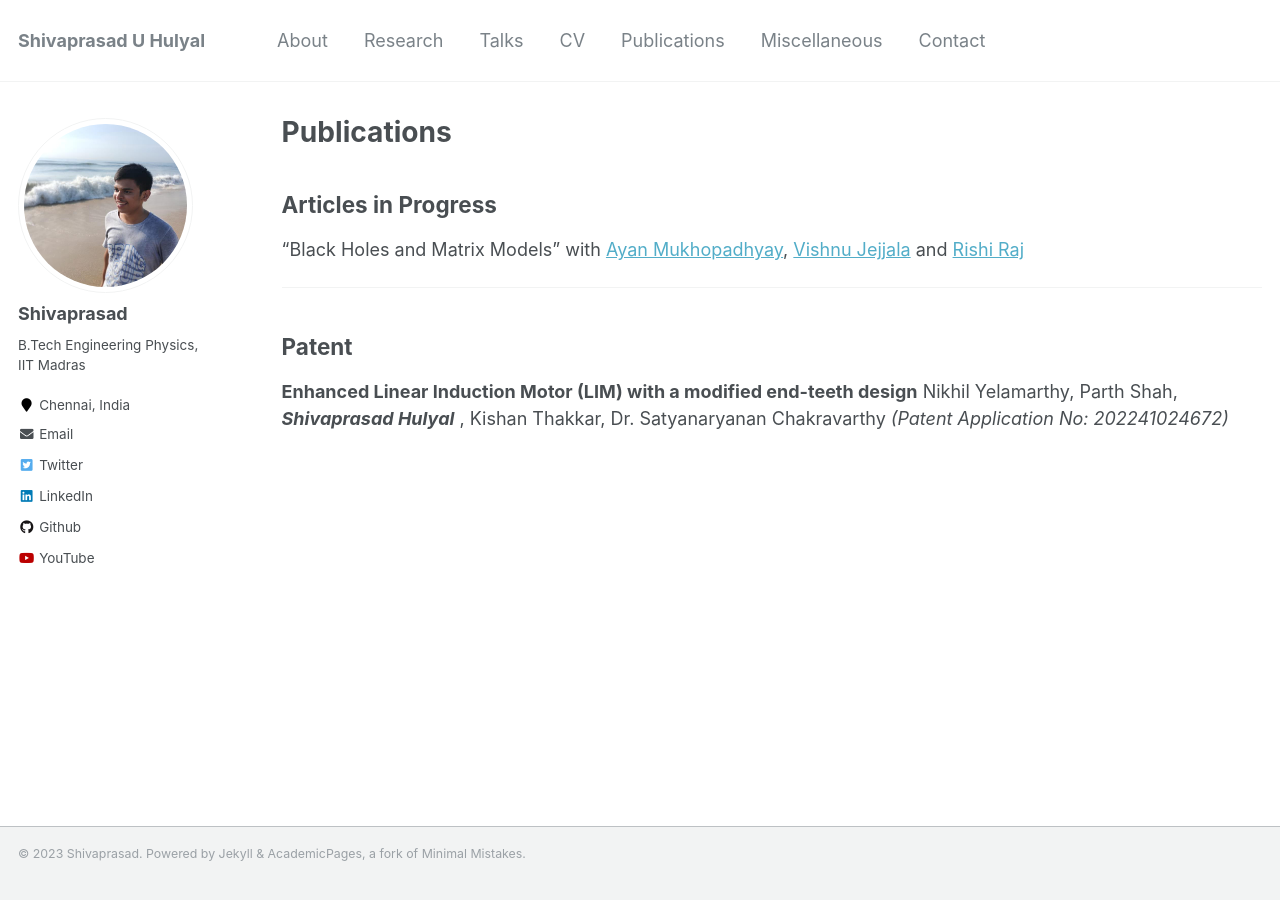
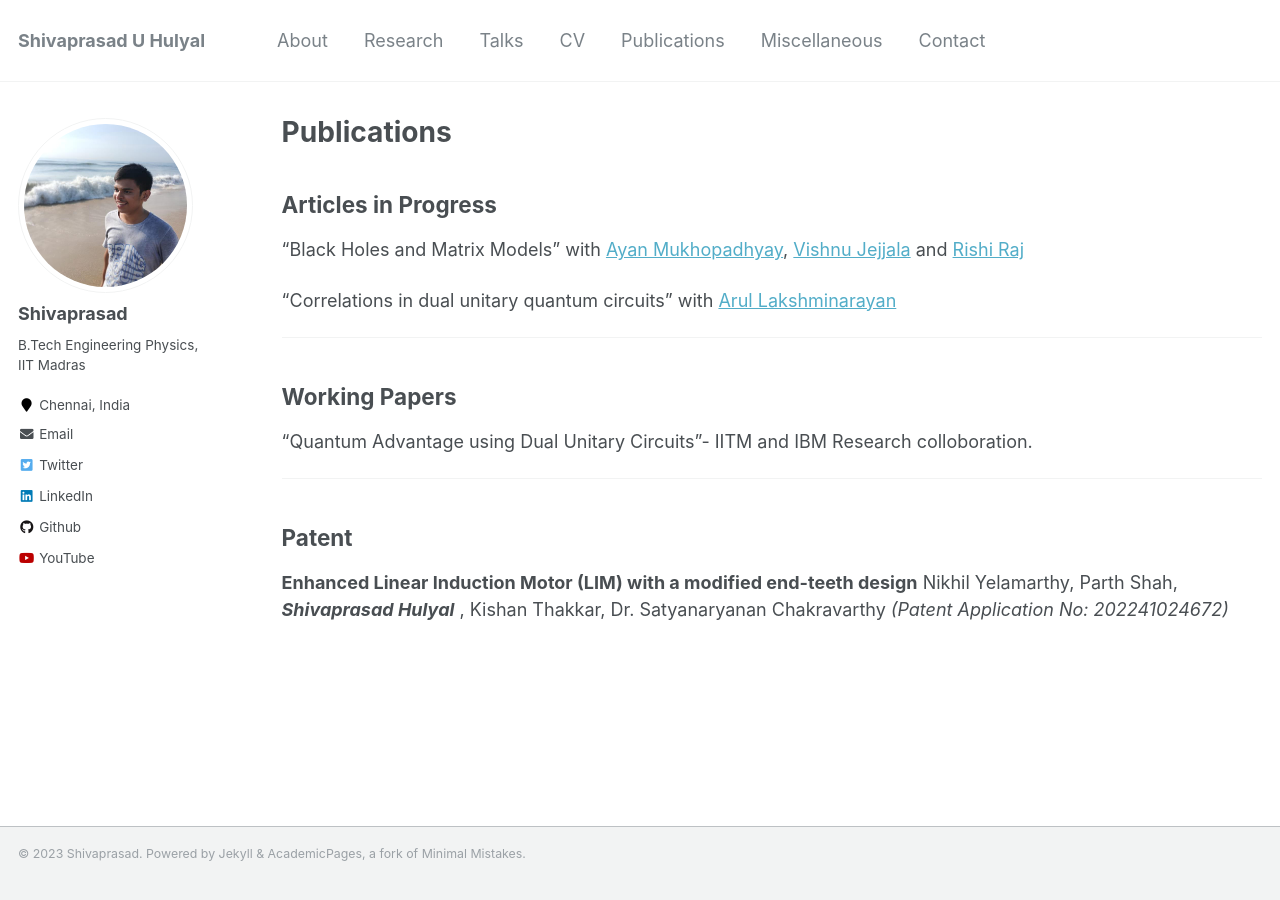
Before and after one commit to shivaprasaduh/shivaprasaduh.github.io, a Jekyll site: the page built from _pages/publications.md, in a window 1280 px wide. Built offline with Jekyll 4.4.1, drawn with Linux system fonts in a browser that asks for light colours.

```diff
--- a/_pages/publications.md
+++ b/_pages/publications.md
@@ -6,13 +6,16 @@ author_profile: true
 ---
 ## Articles in Progress
 
-"Black Holes and Matrix Models" with [Ayan Mukhopadhyay](https://sites.google.com/view/ayan-mukhopadhyay/home), [Vishnu Jejjala](https://scholar.google.co.za/citations?user=jTGpnIYAAAAJ&hl=en) and [Rishi Raj](https://www.google.com/url?sa=t&rct=j&q=&esrc=s&source=web&cd=&cad=rja&uact=8&ved=2ahUKEwjz0N-f7OH8AhX2R2wGHasVBhYQFnoECBkQAQ&url=https%3A%2F%2Fin.linkedin.com%2Fin%2Frshrj&usg=AOvVaw36nwqThu931GOpMUxIgR3W)
+"Black Holes and Matrix Models" with [Ayan Mukhopadhyay](https://sites.google.com/view/ayan-mukhopadhyay/home), [Vishnu Jejjala](https://scholar.google.co.za/citations?user=jTGpnIYAAAAJ&hl=en) and [Rishi Raj](https://www.linkedin.com/in/rshrj?originalSubdomain=in)
 
-<!-- ---
+"Correlations in dual unitary quantum circuits" with
+[Arul Lakshminarayan](https://sites.google.com/view/arulakshminarayan/home)
+
+---
 
 ## Working Papers
 
-"Quantum Advantage using Dual Unitary Circuits"- IITM and IBM Research colloboration. -->
+"Quantum Advantage using Dual Unitary Circuits"- IITM and IBM Research colloboration.
 
 ---
 
```
Also changed, not shown: _pages/about.md (+2 -1 lines), images/hamburger_icon.jpg (added).
